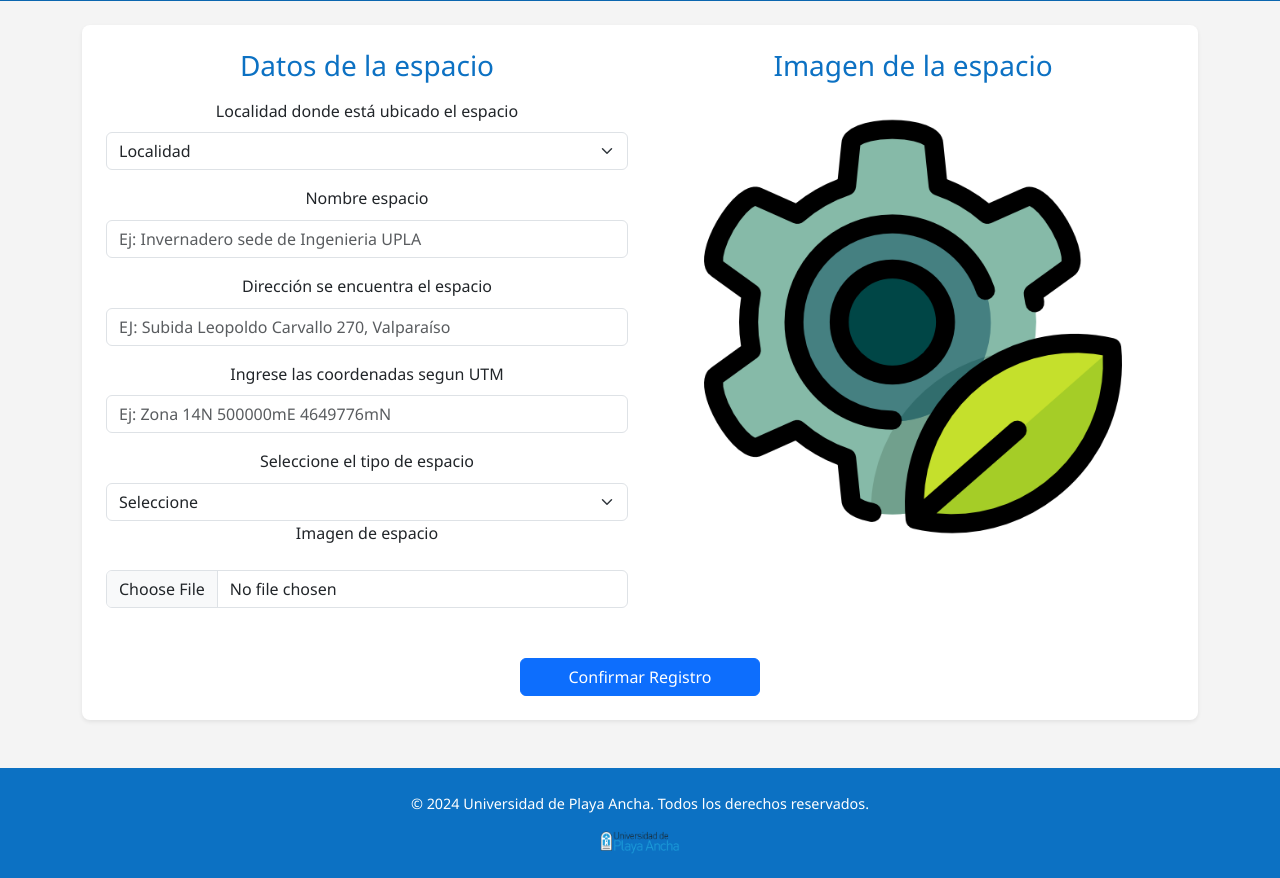
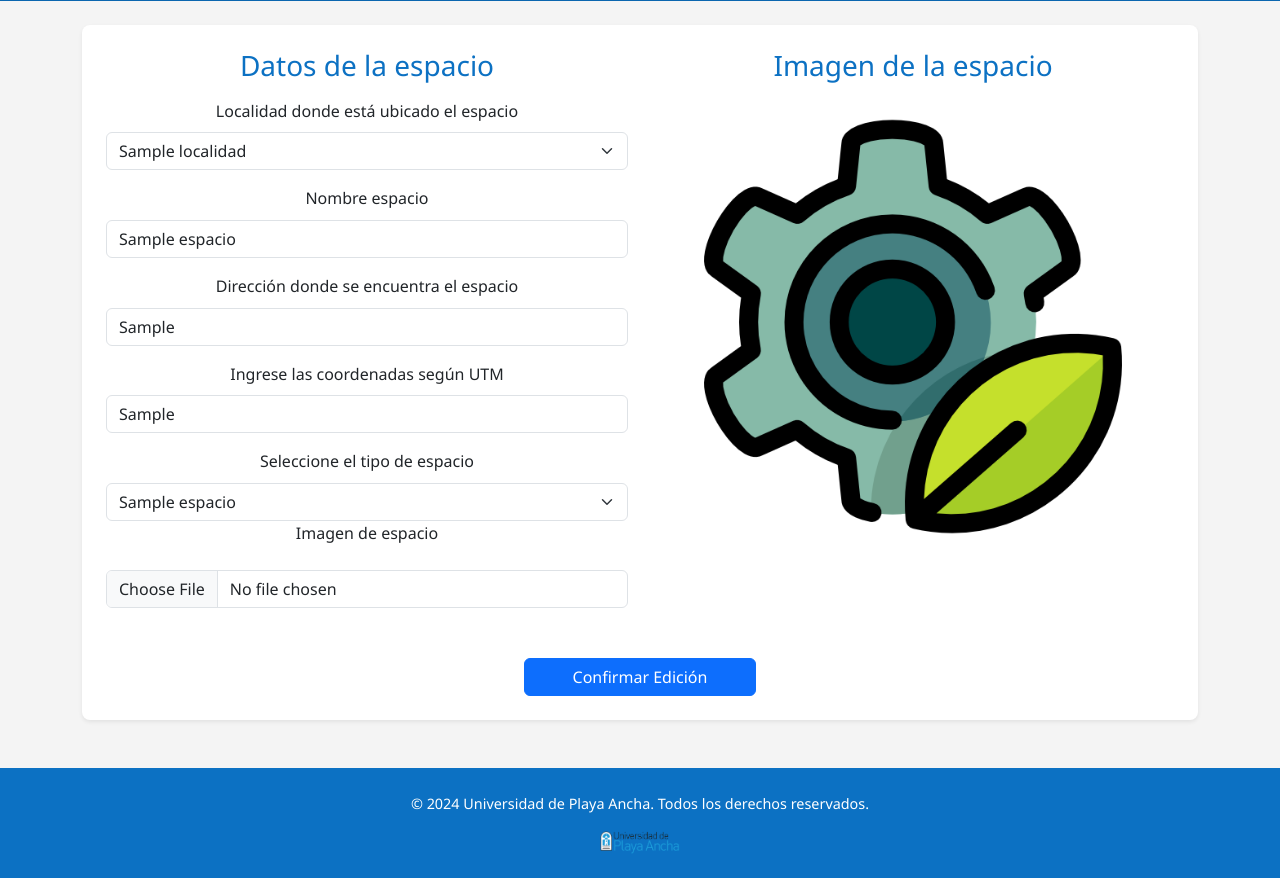
Before and after one commit to Marko24K/Sistema-Monitoreo-, a Django app: page /editar_espacio/1/ in a window 1280 px wide. Shown: the part 275-1153 px from the top of the page. Run offline with Django 5.2, Linux system fonts and the light colour scheme; tables that the repository leaves empty hold one stand-in row (values such as "Sample post"); grey boxes marked "Sample" are stand-in pictures.

Commit message:
23-01
cambios backend, arreglos

```diff
--- a/Datos/Templates/forms/registro_espacio.html
+++ b/Datos/Templates/forms/registro_espacio.html
@@ -27,10 +27,10 @@
                             <h3>Datos de la espacio</h3>
                             <div class="mb-3">
                                 <label for="val_localidad_p" class="form-label">Localidad donde está ubicado el espacio</label>
-                                <select class="form-select" id="val_localidad_p" name="val_localidad_p" aria-label="Provincia/comuna donde está ubicada la espacio">
-                                    <option selected disabled>Localidad</option>
+                                <select class="form-select" id="val_localidad_p" name="val_localidad_p" aria-label="Provincia/comuna donde está ubicada el espacio">
+                                    <option disabled>Localidad</option>
                                     {% for l in localidad %}
-                                        <option value="{{ l.id_localidad }}">{{ l.nombre_localidad }}</option>
+                                        <option value="{{ l.id_localidad }}" {% if l.id_localidad == espacio.id_localidad.id_localidad %} selected {% endif %}>{{ l.nombre_localidad }}</option>
                                     {% empty %}
                                         <option disabled>No hay localidades registradas</option>
                                     {% endfor %}
@@ -39,25 +39,30 @@
                             <div class="mb-3">
                                 <label for="val_nombre_p" class="form-label">Nombre espacio</label>
                                 <input type="text" class="form-control" id="val_nombre_p" name="val_nombre_p"
-                                       required maxlength="50" placeholder="Ej: Invernadero sede de Ingenieria UPLA"
+                                       required maxlength="50" value="{{ espacio.nombre_espacio }}"
+                                       placeholder="Ej: Invernadero sede de Ingenieria UPLA"
                                        pattern="^[A-Za-z]+(?: [A-Za-z]+)*$" title="Solo se permiten caracteres alfabéticos">
                             </div>
                             <div class="mb-3">
-                                <label for="val_direccion_p" class="form-label">Dirección se encuentra el espacio</label>
+                                <label for="val_direccion_p" class="form-label">Dirección donde se encuentra el espacio</label>
                                 <input type="text" class="form-control" id="val_direccion_p" name="val_direccion_p"
-                                       required maxlength="50" placeholder="EJ: Subida Leopoldo Carvallo 270, Valparaíso">
+                                       required maxlength="50" value="{{ espacio.direccion_espacio }}"
+                                       placeholder="EJ: Subida Leopoldo Carvallo 270, Valparaíso">
                             </div>
                             <div class="mb-3">
-                                <label for="val_direccion_p" class="form-label">Ingrese las coordenadas segun UTM</label>
+                                <label for="utm" class="form-label">Ingrese las coordenadas según UTM</label>
                                 <input type="text" class="form-control" id="utm" name="utm"
-                                required maxlength="50" placeholder="Ej: Zona 14N 500000mE 4649776mN">
+                                       required maxlength="50" value="{{ espacio.utm }}"
+                                       placeholder="Ej: Zona 14N 500000mE 4649776mN">
                             </div>
 
                             <label for="tipo_espacio" class="form-label">Seleccione el tipo de espacio</label>
-                            <select class="form-select" id="tipo_espacio" name="tipo_espacio" aria-label="Provincia/comuna donde está ubicada la espacio">
-                                <option selected disabled>Seleccione</option>
+                            <select class="form-select" id="tipo_espacio" name="tipo_espacio" aria-label="Tipo de espacio">
+                                <option disabled>Seleccione</option>
                                 {% for t in tipo_espacio %}
-                                    <option value="{{t.id_tipo_espacio}}">{{ t.nombre_tipo_espacio }}</option>
+                                    <option value="{{t.id_tipo_espacio}}" {% if t.id_tipo_espacio == espacio.id_tipo_espacio.id_tipo_espacio %} selected {% endif %}>
+                                        {{ t.nombre_tipo_espacio }}
+                                    </option>
                                 {% empty %}
                                     <option disabled>No hay tipos de espacio disponibles</option>
                                 {% endfor %}
@@ -71,13 +76,17 @@
                         <div class="col-lg-6 mb-4">
                             <h3>Imagen de la espacio</h3>
                             <div class="contenedor-imagen mx-auto" id="imagen-contenedor">
-                                <!-- La imagen se mostrará aquí -->
+                                {% if espacio.imagen_espacio %}
+                                    <img src="{{ espacio.imagen_espacio.url }}" alt="Imagen del espacio" class="img-fluid">
+                                {% else %}
+                                    <p>No hay imagen registrada.</p>
+                                {% endif %}
                             </div>
                         </div>
 
                         <!-- Botón de registro -->
                         <div class="col-12 text-center">
-                            <button class="btn btn-primary mt-3 px-5" type="submit">Confirmar Registro</button>
+                            <button class="btn btn-primary mt-3 px-5" type="submit">Confirmar Edición</button>
                         </div>
                     </div>
                 </form>
--- a/Datos/views.py
+++ b/Datos/views.py
@@ -14,8 +14,11 @@ from rest_framework.decorators import api_view
 from django.conf import settings
 from .serializer import RegistroSensorSerializer
 
+
+
 def home2(request):
     return render(request, 'home2.html')
+#--------------------Espacio -----------------------------
 
 def registro_espacio(request):
     localidad = Localidad.objects.all()
@@ -44,7 +47,7 @@ def registro_espacio(request):
             )
 
 
-        data = f"#"
+        data = f"#" #cambiar direccion hacia la vista_parcela con el id que se agrega
         logo_path = os.path.join(settings.BASE_DIR, 'static', 'img', 'icon.png')
 
         # Crear el objeto QR
@@ -85,10 +88,10 @@ def registro_espacio(request):
         img.paste(logo, position, logo)
 
         # Guardar la imagen
-        image_path = os.path.join(settings.MEDIA_ROOT, 'qr_codes_division', f'Espacio_{espacio.nombre_espacio}_id_{espacio.id_espacio}.png')
+        image_path = os.path.join(settings.MEDIA_ROOT, 'qr_codes_espacios', f'Espacio_{espacio.nombre_espacio}_id_{espacio.id_espacio}.png')
         os.makedirs(os.path.dirname(image_path), exist_ok=True)
         img.save(image_path)
-        espacio.qr_code = image_path
+        espacio.codigoqr = os.path.relpath(image_path, settings.MEDIA_ROOT)
         espacio.save()
 
         return redirect('vista_espacios')
@@ -100,27 +103,26 @@ def vista_espacios(request):
     vista = Espacio.objects.all().order_by('id_espacio')
     return render(request, 'vistas_datos/vista_espacios.html', {'vista': vista})
 
+
 def editar_espacio(request, id_espacio):
     espacio = get_object_or_404(Espacio, id_espacio=id_espacio)
-
+    tipo_espacio = TipoEspacio.objects.all()
     localidad = Localidad.objects.all()
 
     if request.method == 'POST':
         espacio.id_localidad = Localidad.objects.get(id_localidad=request.POST['val_localidad_p'])
-        espacio.nombre_Espacio = request.POST['val_nombre_p']
-        espacio.direccion_Espacio = request.POST['val_direccion_p']
-        espacio.zona = request.POST['numero_zona']
-        espacio.hemisferio = request.POST['hemisferio']
-        espacio.easting = request.POST['falso_este']
-        espacio.northing = request.POST['falso_norte']
+        espacio.nombre_espacio = request.POST['val_nombre_p']
+        espacio.direccion_espacio = request.POST['val_direccion_p']
+        espacio.utm = request.POST['utm']
+        espacio.id_tipo_espacio = TipoEspacio.objects.get(id_tipo_espacio=request.POST['tipo_espacio'])
 
         # Verificar si se ha subido una nueva imagen
         if 'input-imagen' in request.FILES:
             # Eliminar la imagen anterior si existe
-            if espacio.imagen_Espacio:
+            if espacio.imagen_espacio:
                 try:
-                    if os.path.exists(espacio.imagen_Espacio.path):
-                        os.remove(espacio.imagen_Espacio.path)
+                    if os.path.exists(espacio.imagen_espacio.path):
+                        os.remove(espacio.imagen_espacio.path)
                 except Exception as e:
                     print(f"Error al intentar eliminar la imagen anterior: {e}")
 
@@ -130,7 +132,7 @@ def editar_espacio(request, id_espacio):
         messages.success(request, "La Espacio ha sido editada exitosamente.")
         return redirect('vista_espacios')
 
-    return render(request, 'forms/registro_espacio.html', {'espacio': espacio, 'localidad': localidad})
+    return render(request, 'forms/registro_espacio.html', {'espacio': espacio, 'localidad': localidad ,'tipo_espacio':tipo_espacio})
 
 def eliminar_espacio(request, id_espacio):
     espacio = get_object_or_404(Espacio, id_espacio=id_espacio)
@@ -140,13 +142,16 @@ def eliminar_espacio(request, id_espacio):
     return redirect('vista_espacios')
 
 def detalle_espacio(request, id_espacio):
-    # Obtener la espacio correspondiente a 'id_espacio'
+    # Obtener la parcela correspondiente a 'id_parcela'
     dato = get_object_or_404(Espacio, id_espacio=id_espacio)
     division = DivisionEspacio.objects.filter(id_espacio=dato)
+    plantas = RegistroPlanta.objects.filter(id_division_espacio__id_espacio=dato)
+    arduino = Arduino.objects.filter(id_espacio=dato)
 
     # Pasar los detalles de la Espacio a la plantilla
-    return render(request, 'vistas_datos/vista_espacio.html', {'dato': dato,'division': division})
+    return render(request, 'vistas_datos/vista_espacio.html', {'dato': dato,'division': division, 'plantas': plantas, 'arduino':arduino})
 
+#------------forms------------------------
 def registro_planta(request):
     if request.method == 'POST':
         RegistroPlanta.objects.create(
@@ -164,6 +169,7 @@ def registro_planta(request):
         )
     return render(request, 'forms/registro_planta.html')
 
+
 def modal_view(request):
     form_type = request.GET.get('form_type', '')  # Obtener el tipo de formulario de la URL
 
@@ -176,8 +182,8 @@ def modal_view(request):
     context = {}
 
     if form_type == 'division_Espacio':
-        espacios = Espacio.objects.all()  # Obtener las espacios
-        context['espacios'] = espacios
+        Espacios = Espacio.objects.all()  # Obtener las Espacios
+        context['Espacios'] = Espacios
 
         if request.method == 'POST':
             id_Espacio = request.POST['id_Espacio']
@@ -203,10 +209,10 @@ def modal_view(request):
                     id_Espacio_id=id_Espacio,
                     tipo_division=tipo_division,
                     identificador=identificador_division,
-                    #codigoqr=os.path.relpath(image_path, settings.MEDIA_ROOT),
+
                 )
 
-            return redirect('vista_espacios')
+            return redirect('vista_Espacios')
 
     elif form_type == 'modelo_sensor':
         if request.method == 'POST':
@@ -220,11 +226,11 @@ def modal_view(request):
                 descripcion=descripcion_sensor,
             )
 
-            return redirect('vista_espacios')
+            return redirect('vista_Espacios')
 
     elif form_type == 'arduino':
-        espacios = Espacio.objects.all()
-        context['espacios'] = espacios
+        Espacios = Espacio.objects.all()
+        context['Espacios'] = Espacios
 
         if request.method == 'POST':
             modelo_arduino = request.POST['modelo_arduino']
@@ -239,15 +245,15 @@ def modal_view(request):
                 id_Espacio_id=id_Espacio,
                 estado=estado,
                 )
-            return redirect('vista_espacios')
+            return redirect('vista_Espacios')
 
     elif form_type == 'planta':
         if request.method == 'POST':
-            return redirect('vista_espacios')
+            return redirect('vista_Espacios')
 
     elif form_type == 'sensor':
         if request.method == 'POST':
-            return redirect('vista_espacios')
+            return redirect('vista_Espacios')
 
 
     try:
@@ -266,6 +272,7 @@ def tipo_planta(request):
         )
     return render(request, 'forms/tipo_planta.html')
 
+#---------------------------------------------------------------------------------
 @api_view(['POST'])
 def guardar_datos_sensor(request):
     if request.method == 'POST':
@@ -376,7 +383,7 @@ def home(request):
     temp_serializer = RegistroSensorSerializer(temp_recent, many=True)
     hum_serializer = RegistroSensorSerializer(hum_recent , many=True)
 
-    return render(request, 'home.html', {
+    return render(request, 'forms/home2.html', {
         'latest_temperature': temp_data,
         'latest_humidity': humidity_data,
         'temp_max': temp_stats['max_value'],
@@ -435,6 +442,7 @@ def datos_recientes(request):
         'hum_recent': hum_serializer.data  # Últimos 10 datos de humedad
     })
 
+
 #ver_mas.html
 def detalle_dato(request):
     dato = request.GET.get('dato', None)
```
Also changed, not shown: Datos/Templates/vistas_datos/vista_espacio.html (+50 -74 lines), media/imagenes_espacios/Captura_de_pantalla_2024-12-05_093829.png (added), media/imagenes_espacios/icon.png (deleted), media/qr_codes_espacios/Espacio_SDFSDFSDF_id_19.png (added), media/qr_codes_espacios/Espacio_dsgfdfsf_id_20.png (added).
